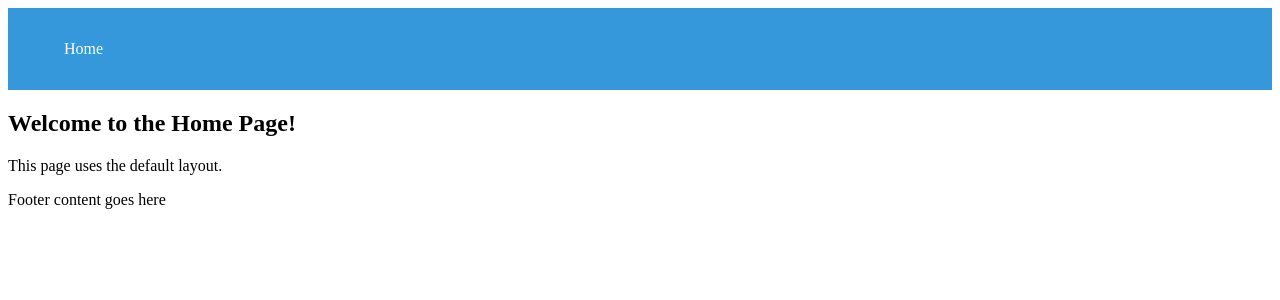
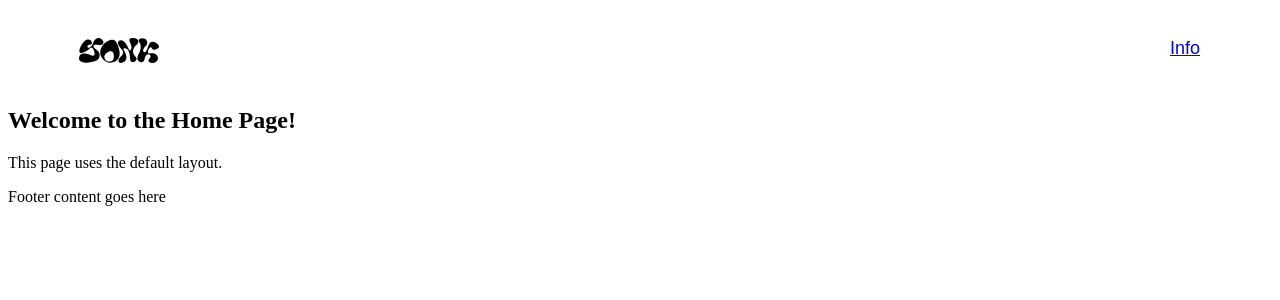
Before and after one commit to Daniel-Manus/yonk-front-v2, a Nuxt app: page / in a window 1280 px wide. Shown: the top 300 px of the page. Built offline with nearby package versions, Linux system fonts and the light colour scheme.

Commit message:
🙉 Header

```diff
--- a/components/Header.vue
+++ b/components/Header.vue
@@ -1,9 +1,15 @@
 <template>
   <header>
     <nav>
-      <ul>
-        <li><NuxtLink to="/">Home</NuxtLink></li>
-      </ul>
+      <div class="header-inner">
+        <nuxt-link class="logo" to="/">
+          <img src="/assets/svgs/logo.svg" alt="Logo" />
+        </nuxt-link>
+
+        <div class="header__links">
+          <nuxt-link class="" to="/info"> Info </nuxt-link>
+        </div>
+      </div>
     </nav>
   </header>
 </template>
@@ -11,27 +17,71 @@
 <script setup></script>
 
 <style lang="scss" scoped>
-// SCSS styles
-$primary-color: #3498db;
+// Would be nice to make these globel :/
+// But, ain't nobody got time for that
+$maxwidth: 1700px;
+$mp: 24px;
+$hl: #ff2a00;
 
-header {
-  background-color: $primary-color;
-  color: white;
-  padding: 1rem;
+.header {
+  top: 0;
+  left: 0;
+  width: 100vw;
+  position: fixed;
+  z-index: 10000;
+  background: white;
 }
 
-nav ul {
-  list-style-type: none;
-  display: flex;
-  gap: 1rem;
+.header-inner {
+  max-width: $maxwidth;
+  margin: 0 auto;
+  font-family: "MD-System", sans-serif;
+  position: relative;
+  padding: 0 $mp * 3;
+
+  @media only screen and (max-width: 1098px) {
+    padding: 0 $mp;
+  }
 }
 
-nav a {
-  color: white;
-  text-decoration: none;
+.header {
+  &__links {
+    display: inline-block;
+    float: right;
+    font-size: 18px;
+    padding: 30px 0 22px;
+  }
+
+  &__link {
+    cursor: pointer;
+    transition: 0s;
+    margin-left: 24px;
+
+    &:hover {
+      color: $hl;
+    }
+  }
 }
 
-nav a:hover {
-  text-decoration: underline;
+.logo {
+  top: 0;
+  margin-left: -21px;
+  padding: 30px 20px 20px;
+  display: inline-block;
+  z-index: 100;
+
+  img {
+    width: 80px;
+  }
+
+  path {
+    transition: 0.4s ease;
+  }
+
+  &:hover {
+    path {
+      fill: $hl;
+    }
+  }
 }
 </style>
```
Also changed, not shown: public/assets/svgs/logo.svg (added).
